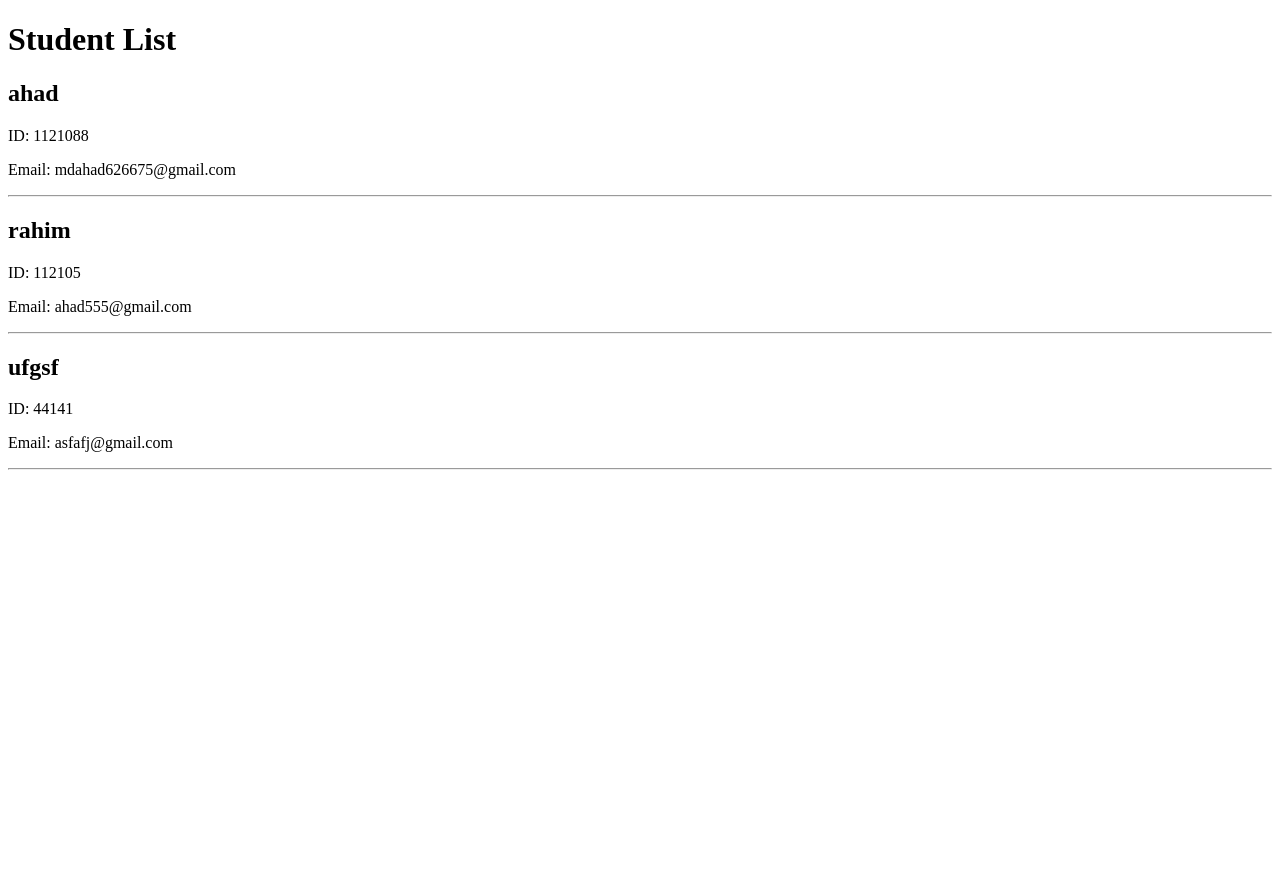
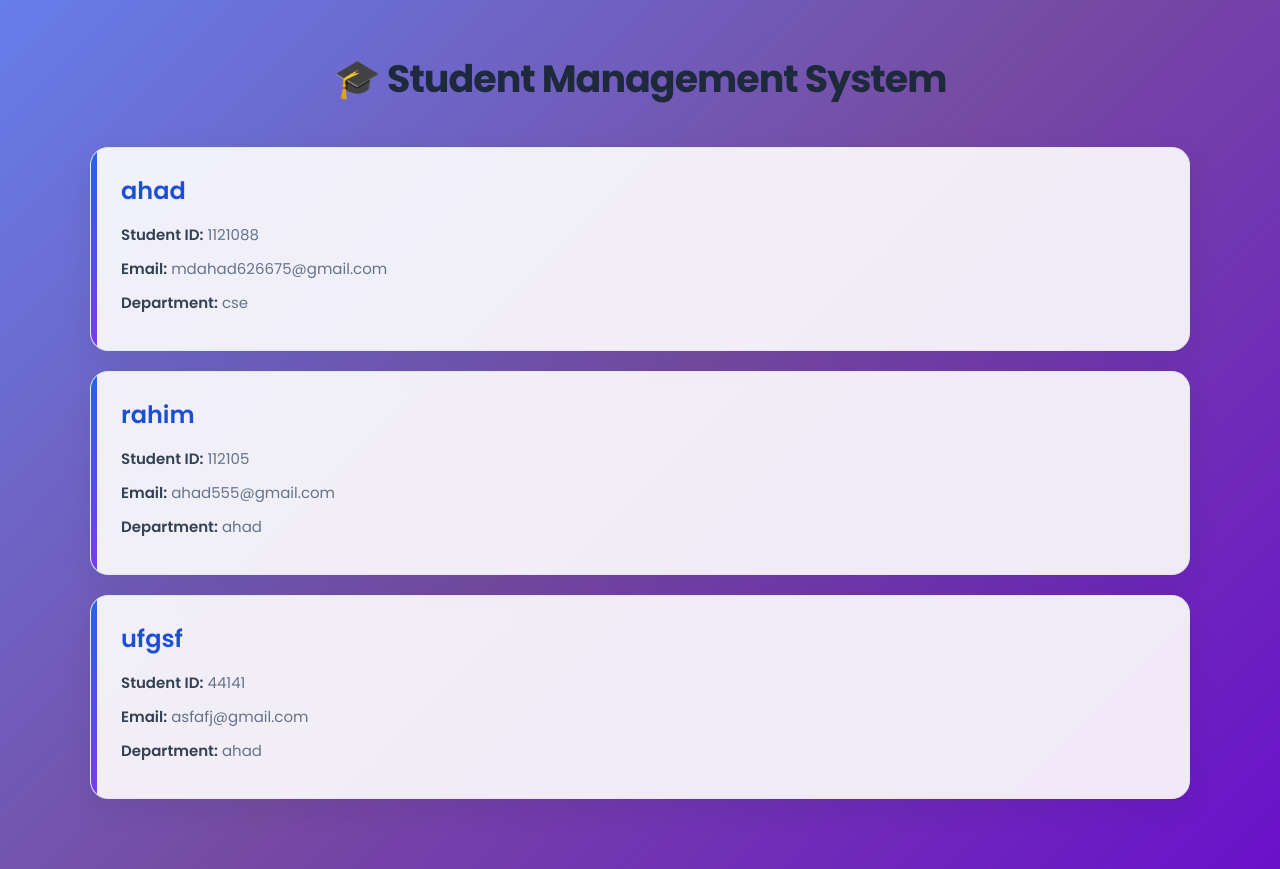
Before and after one commit to mirmohammadahad/student-management-system, a Django app: page /students/ in a window 1280 px wide. Before the commit the page ends 470 px from the top, so only its background shows below. Run offline with Django 5.2, Linux system fonts and the light colour scheme; data comes from the database, SQL or seed files in the repository; both versions use the stored data as it was after the commit.

Commit message:
Updated CSS design

```diff
--- a/config/urls.py
+++ b/config/urls.py
@@ -14,12 +14,7 @@ Including another URLconf
     1. Import the include() function: from django.urls import include, path
     2. Add a URL to urlpatterns:  path('blog/', include('blog.urls'))
 """
-from django.contrib import admin
-from django.urls import path
 
-urlpatterns = [
-    path('admin/', admin.site.urls),
-]
 from django.contrib import admin
 from django.urls import path, include
 
--- /dev/null
+++ b/static/css/style.css
@@ -0,0 +1,241 @@
+/* ================================
+   STUDENT MANAGEMENT SYSTEM
+   PROFESSIONAL UI DESIGN
+================================ */
+
+/* Google Font */
+@import url('https://fonts.googleapis.com/css2?family=Poppins:wght@400;500;600;700&display=swap');
+
+
+/* ================================
+   RESET
+================================ */
+
+* {
+    margin: 0;
+    padding: 0;
+    box-sizing: border-box;
+}
+
+
+/* ================================
+   BODY
+================================ */
+
+body {
+    font-family: "Poppins", sans-serif;
+    background: linear-gradient(135deg, #eef2ff, #f8fafc);
+    min-height: 100vh;
+    padding: 50px 20px;
+    color: #1e293b;
+}
+
+
+/* ================================
+   MAIN CONTAINER
+================================ */
+
+.container {
+    width: 100%;
+    max-width: 1100px;
+    margin: auto;
+}
+
+
+/* ================================
+   MAIN TITLE
+================================ */
+
+h1 {
+    text-align: center;
+    font-size: 38px;
+    font-weight: 700;
+    color: #1e293b;
+    margin-bottom: 40px;
+    letter-spacing: -1px;
+}
+
+
+/* ================================
+   STUDENT CARD
+================================ */
+
+.student-card {
+    position: relative;
+
+    background: rgba(255, 255, 255, 0.9);
+
+    padding: 25px 30px;
+
+    margin-bottom: 20px;
+
+    border-radius: 18px;
+
+    border: 1px solid #e2e8f0;
+
+    box-shadow:
+        0 10px 30px rgba(15, 23, 42, 0.08);
+
+    transition:
+        transform 0.3s ease,
+        box-shadow 0.3s ease;
+
+    overflow: hidden;
+}
+
+
+/* LEFT BLUE DESIGN LINE */
+
+.student-card::before {
+    content: "";
+
+    position: absolute;
+
+    left: 0;
+    top: 0;
+
+    width: 6px;
+    height: 100%;
+
+    background: linear-gradient(
+        180deg,
+        #2563eb,
+        #7c3aed
+    );
+}
+
+
+/* HOVER EFFECT */
+
+.student-card:hover {
+    transform: translateY(-6px);
+
+    box-shadow:
+        0 20px 40px rgba(15, 23, 42, 0.15);
+}
+
+
+/* ================================
+   STUDENT NAME
+================================ */
+
+.student-card h2 {
+    font-size: 24px;
+
+    font-weight: 600;
+
+    color: #1d4ed8;
+
+    margin-bottom: 15px;
+}
+
+
+/* ================================
+   STUDENT INFORMATION
+================================ */
+
+.student-card p {
+    font-size: 15px;
+
+    color: #64748b;
+
+    margin: 10px 0;
+
+    line-height: 1.6;
+}
+
+
+/* LABELS */
+
+.student-card strong {
+    color: #334155;
+
+    font-weight: 600;
+}
+
+
+/* ================================
+   NO STUDENT MESSAGE
+================================ */
+
+.no-student {
+    background: white;
+
+    padding: 50px 30px;
+
+    border-radius: 20px;
+
+    text-align: center;
+
+    border: 1px solid #e2e8f0;
+
+    box-shadow:
+        0 10px 30px rgba(15, 23, 42, 0.08);
+}
+
+
+.no-student p {
+    font-size: 18px;
+
+    color: #64748b;
+}
+
+
+/* ================================
+   RESPONSIVE DESIGN
+================================ */
+
+@media (max-width: 768px) {
+
+    body {
+        padding: 30px 15px;
+    }
+
+
+    h1 {
+        font-size: 28px;
+
+        margin-bottom: 25px;
+    }
+
+
+    .student-card {
+        padding: 20px;
+    }
+
+
+    .student-card h2 {
+        font-size: 20px;
+    }
+
+}
+
+
+@media (max-width: 480px) {
+
+    h1 {
+        font-size: 24px;
+    }
+
+
+    .student-card p {
+        font-size: 14px;
+    }
+
+}
+body {
+    font-family: "Poppins", sans-serif;
+
+    background: linear-gradient(
+        135deg,
+        #667eea 0%,
+        #764ba2 50%,
+        #6a11cb 100%
+    );
+
+    min-height: 100vh;
+
+    padding: 50px 20px;
+
+    color: #1e293b;
+}
--- a/templates/students/student_list.html
+++ b/templates/students/student_list.html
@@ -1,30 +1,54 @@
+{% load static %}
+
 <!DOCTYPE html>
 <html lang="en">
 
 <head>
     <meta charset="UTF-8">
-    <title>Student List</title>
+
+    <title>Student Management System</title>
+
+    <link rel="stylesheet" href="{% static 'css/style.css' %}">
 </head>
 
 <body>
 
-    <h1>Student List</h1>
+    <div class="container">
 
-    {% for student in students %}
+        <h1>🎓 Student Management System</h1>
 
-        <div>
+        {% for student in students %}
+
+        <div class="student-card">
+
             <h2>{{ student.name }}</h2>
-            <p>ID: {{ student.student_id }}</p>
-            <p>Email: {{ student.email }}</p>
+
+            <p>
+                <strong>Student ID:</strong>
+                {{ student.student_id }}
+            </p>
+
+            <p>
+                <strong>Email:</strong>
+                {{ student.email }}
+            </p>
+
+            <p>
+                <strong>Department:</strong>
+                {{ student.department.name }}
+            </p>
+
         </div>
 
-        <hr>
+        {% empty %}
 
-    {% empty %}
+        <div class="no-student">
+            <p>No students found.</p>
+        </div>
 
-        <p>No students found.</p>
+        {% endfor %}
 
-    {% endfor %}
+    </div>
 
 </body>
 
```
Also changed, not shown: config/settings.py (+43 -45 lines), db.sqlite3.
